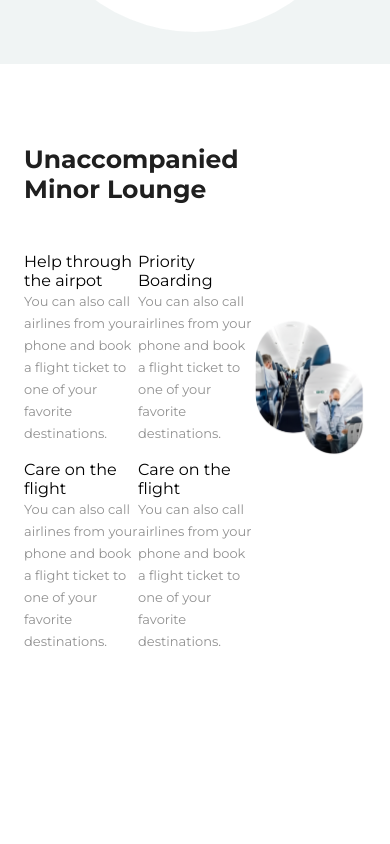
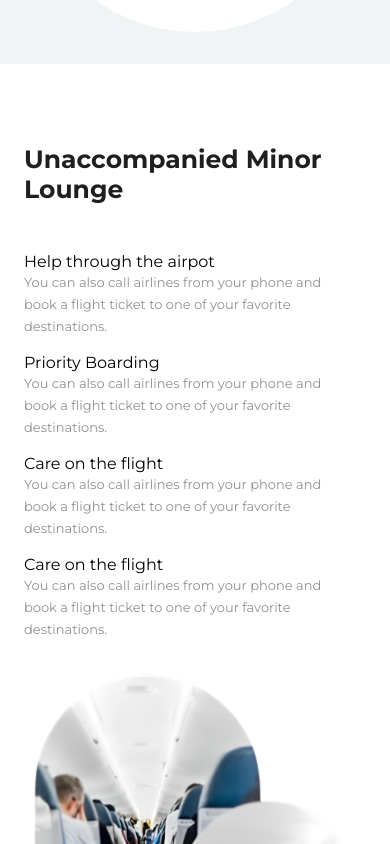
Before and after one commit to Samms206/FlySiteReactJS, a React (Vite) app: page / in a window 390 px wide. Shown: the part 3520-4364 px from the top of the page. Before the commit the page ends 4204 px from the top, so only its background shows below. Built offline with nearby package versions, Linux system fonts and the light colour scheme.

Commit message:
updated-SectionLongue

```diff
--- a/src/Components/Navbar/Navbar.jsx
+++ b/src/Components/Navbar/Navbar.jsx
@@ -11,6 +11,7 @@ const Navbar = () => {
   const [isActive, setIsActive] = useState(false);
 
   const [noBg, addBg] = useState('navBarTwo flex');
+
   const addBgColor = () => {
     if (window.scrollY >= 10) {
       addBg('navBarTwo flex withBg')
--- a/src/main.css
+++ b/src/main.css
@@ -537,4 +537,15 @@ h2 {
 }
 .longue .sectionContainer .wrapperGrid .grids .singleGrid p {
   max-width: 300px;
+}
+@media screen and (max-width: 810px) {
+  .longue .sectionContainer {
+    row-gap: 2rem;
+    grid-template-columns: 1fr;
+  }
+}
+@media screen and (max-width: 400px) {
+  .longue .sectionContainer .wrapperGrid .grids {
+    grid-template-columns: 1fr;
+  }
 }/*# sourceMappingURL=main.css.map */
--- a/src/main.scss
+++ b/src/main.scss
@@ -610,6 +610,19 @@ h2{
             }
         }
     }
+
+    @media screen and (max-width: 810px){
+        .sectionContainer{
+            row-gap: 2rem;
+            grid-template-columns: 1fr;
+        }
+    }
+
+    @media screen and (max-width: 400px){
+        .sectionContainer .wrapperGrid .grids {
+            grid-template-columns: 1fr;
+        }
+    }
 }
 
 // End Section Style
```
Also changed, not shown: 1 other file (tests, documents, lock files or other folders).
